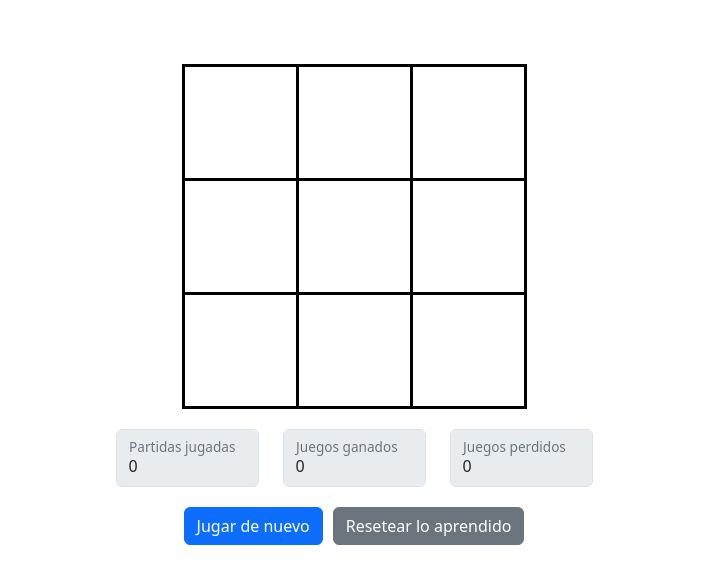
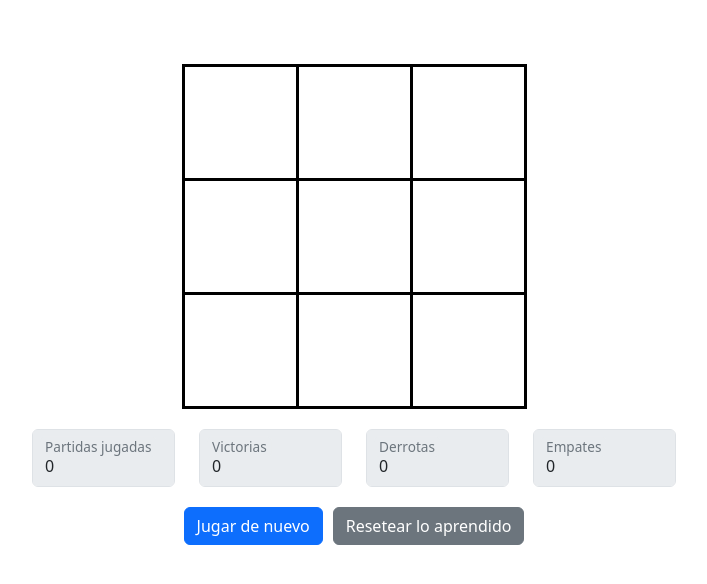
Before and after one commit to JavDav98/TotitoWeb, an Angular app: page / in a window 1280 px wide. Shown: the top 584 px of the page, without its empty margins (286-993 px from the left). Built offline with nearby package versions, Linux system fonts and the light colour scheme.

Commit message:
Paso de datos del componente hijo al padre, y contadores de partidas en funcionamiento

```diff
--- a/src/app/app.component.html
+++ b/src/app/app.component.html
@@ -1,32 +1,39 @@
 <div style="margin: 5% 0% 15px 0%">
-  <app-tablero></app-tablero>
+  <app-tablero (gameOverEvent)="contarPartidas($event)" #tablero></app-tablero>
 </div>
 
 
 <div class="row" align="center">
   <div class="col-sm-auto ">
     <div class="form-floating">
-      <input type="email" class="form-control" value="0" disabled>
+      <input type="email" class="form-control" value="{{jugadas}}" disabled>
       <label>Partidas jugadas</label>
     </div>
   </div>
 
   <div class="col-sm-auto">
     <div class="form-floating">
-      <input type="email" class="form-control" value="0" disabled>
-      <label >Juegos ganados</label>
+      <input type="email" class="form-control" value="{{ganadas}}" disabled>
+      <label >Victorias</label>
     </div>
   </div>
 
   <div class="col-sm-auto">
     <div class="form-floating">
-      <input type="email" class="form-control" value="0" disabled>
-      <label >Juegos perdidos</label>
+      <input type="email" class="form-control" value="{{perdidos}}" disabled>
+      <label >Derrotas</label>
+    </div>
+  </div>
+
+  <div class="col-sm-auto">
+    <div class="form-floating">
+      <input type="email" class="form-control" value="{{empates}}" disabled>
+      <label >Empates</label>
     </div>
   </div>
 </div>
 
 <div style="margin: 15px 20px 20px 20px" align="center">
-  <button type="button" class="btn btn-primary">Jugar de nuevo</button>
+  <button type="button" class="btn btn-primary" (click)="nuevaPartida()">Jugar de nuevo</button>
   <button type="button" class="btn btn-secondary">Resetear lo aprendido</button>
 </div>
--- a/src/app/app.component.ts
+++ b/src/app/app.component.ts
@@ -1,4 +1,5 @@
-import { Component } from '@angular/core';
+import {Component, ViewChild} from '@angular/core';
+import {TableroComponent} from "./tablero/tablero.component";
 
 @Component({
   selector: 'app-root',
@@ -6,6 +7,25 @@ import { Component } from '@angular/core';
   styleUrls: ['./app.component.css']
 })
 export class AppComponent {
+  @ViewChild('tablero') tableroComponent!: TableroComponent;
+  perdidos: number = 0;
+  ganadas: number = 0;
+  empates: number = 0;
+  jugadas: number = 0;
 
+  contarPartidas(partida: any){
+    if (partida.winPlayer == "PC"){
+      this.perdidos++;
+    }else if(partida.winPlayer == "humano"){
+      this.ganadas++;
+    }else{
+      this.empates++;
+    }
+    this.jugadas++;
+  }
+
+  nuevaPartida(){
+    this.tableroComponent.ngOnInit();
+  }
 
 }
--- a/src/app/app.module.ts
+++ b/src/app/app.module.ts
@@ -3,6 +3,7 @@ import { BrowserModule } from '@angular/platform-browser';
 
 import { AppComponent } from './app.component';
 import { TableroComponent } from './tablero/tablero.component';
+import { PartidaModel } from "./model/partida.model";
 
 @NgModule({
   declarations: [
--- a/src/app/model/partida.model.ts
+++ b/src/app/model/partida.model.ts
@@ -1,4 +1,5 @@
-interface PartidaModel{
+export interface PartidaModel {
   winer: String;
   movimientos: any[];
+
 }
--- a/src/app/tablero/tablero.component.ts
+++ b/src/app/tablero/tablero.component.ts
@@ -1,17 +1,19 @@
-import { Component, Input} from '@angular/core';
-import {Observable} from "rxjs";
+import {Component, EventEmitter, Input, OnInit, Output} from '@angular/core';
+import {PartidaModel} from "../model/partida.model";
 
 @Component({
   selector: 'app-tablero',
   templateUrl: './tablero.component.html',
   styleUrls: ['./tablero.component.css']
 })
-export class TableroComponent {
+export class TableroComponent implements OnInit{
 
+  @Output() gameOverEvent = new EventEmitter<PartidaModel>();
   jugadorActual: String = "humano";
-  movimientoH: any[] = [];
-  movimientoPC: any[] = []
+  movimientoH: any[][] = [];
+  movimientoPC: any[][] = []
   winer: String = "";
+  partida: any = {};
 
   // 0->no jugado, 1->equis-PC, 2->circulo-Humano
   tablero: number[][] = [
@@ -20,6 +22,18 @@ export class TableroComponent {
     [0, 0, 0]
   ]
 
+  ngOnInit() {
+    this.jugadorActual = "humano";
+    this.movimientoPC = [];
+    this.movimientoH = [];
+    this.winer = "";
+    this.partida = {};
+    this.tablero = [
+      [0, 0, 0],
+      [0, 0, 0],
+      [0, 0, 0]
+    ]
+  }
   mover(fila: number, columna: number, player: String){
     if (this.tablero[0].includes(0)||this.tablero[1].includes(0)||this.tablero[2].includes(0)) {
       if (this.winer == "" && this.tablero[fila][columna] === 0) {
@@ -35,6 +49,7 @@ export class TableroComponent {
         }
       }
     }else if(this.winer == ""){
+      this.prepDataPartida(this.movimientoH, this.movimientoPC, "empate", "")
       alert("Es un empate")
     }
 
@@ -48,12 +63,16 @@ export class TableroComponent {
         if (this.tablero[fila][columna] === 0){
           this.tablero[fila][columna] = 1;
           this.movimientoPC.push([fila,  columna]);
+          setTimeout(() => {
+            this.validarGanador(this.jugadorActual)
+          }, 100);
         }else{
           this.moverPC(this.jugadorActual)
         }
         this.jugadorActual="humano"
       }
     }else if(this.winer == ""){
+      this.prepDataPartida(this.movimientoH, this.movimientoPC, "empate", "")
       alert("Es un empate")
     }
   }
@@ -62,82 +81,104 @@ export class TableroComponent {
     if (this.winer===""){
       if (this.tablero[0][0]===this.tablero[1][1]&&this.tablero[1][1]===this.tablero[2][2]&&this.tablero[2][2]!==0){
         if (this.tablero[0][0]===1){
+          this.prepDataPartida(this.movimientoH, this.movimientoPC, "PC", this.movimientoPC)
           this.winer = "PC";
           alert("¡Perdiste!")
         }else{
+          this.prepDataPartida(this.movimientoH, this.movimientoPC, p, this.movimientoH)
           this.winer = p;
           alert("¡Ganaste!")
         }
       }else if (this.tablero[2][0]===this.tablero[1][1]&&this.tablero[1][1]===this.tablero[0][2]&&this.tablero[0][2]!==0){
         if (this.tablero[2][0]===1){
+          this.prepDataPartida(this.movimientoH, this.movimientoPC, "PC", this.movimientoPC)
           this.winer = "PC";
           alert("¡Perdiste!")
         }else{
+          this.prepDataPartida(this.movimientoH, this.movimientoPC, p, this.movimientoH)
           this.winer = p;
           alert("¡Ganaste!")
         }
       }else if (this.tablero[2][0]===this.tablero[1][1]&&this.tablero[1][1]===this.tablero[0][2]&&this.tablero[0][2]!==0){
         if (this.tablero[2][0]===1){
+          this.prepDataPartida(this.movimientoH, this.movimientoPC, "PC", this.movimientoPC)
           this.winer = "PC";
           alert("¡Perdiste!")
         }else{
+          this.prepDataPartida(this.movimientoH, this.movimientoPC, p, this.movimientoH)
           this.winer = p;
           alert("¡Ganaste!")
         }
       }else if (this.tablero[0][0]===this.tablero[0][1]&&this.tablero[0][1]===this.tablero[0][2]&&this.tablero[0][2]!==0){
         if (this.tablero[0][0]===1){
+          this.prepDataPartida(this.movimientoH, this.movimientoPC, "PC", this.movimientoPC)
           this.winer = "PC";
           alert("¡Perdiste!")
         }else{
+          this.prepDataPartida(this.movimientoH, this.movimientoPC, p, this.movimientoH)
           this.winer = p;
           alert("¡Ganaste!")
         }
       }else if (this.tablero[1][0]===this.tablero[1][1]&&this.tablero[1][1]===this.tablero[1][2]&&this.tablero[1][2]!==0){
         if (this.tablero[1][0]===1){
+          this.prepDataPartida(this.movimientoH, this.movimientoPC, "PC", this.movimientoPC)
           this.winer = "PC";
           alert("¡Perdiste!")
         }else{
+          this.prepDataPartida(this.movimientoH, this.movimientoPC, p, this.movimientoH)
           this.winer = p;
           alert("¡Ganaste!")
         }
       }else if (this.tablero[2][0]===this.tablero[2][1]&&this.tablero[2][1]===this.tablero[2][2]&&this.tablero[2][2]!==0){
         if (this.tablero[2][0]===1){
+          this.prepDataPartida(this.movimientoH, this.movimientoPC, "PC", this.movimientoPC)
           this.winer = "PC";
           alert("¡Perdiste!")
         }else{
+          this.prepDataPartida(this.movimientoH, this.movimientoPC, p, this.movimientoH)
           this.winer = p;
-          alert(this.winer)
+          alert("¡Ganaste!")
         }
       }else if (this.tablero[0][0]===this.tablero[1][0]&&this.tablero[1][0]===this.tablero[2][0]&&this.tablero[2][0]!==0){
         if (this.tablero[0][0]===1){
+          this.prepDataPartida(this.movimientoH, this.movimientoPC, "PC", this.movimientoPC)
           this.winer = "PC";
           alert("¡Perdiste!")
         }else{
+          this.prepDataPartida(this.movimientoH, this.movimientoPC, p, this.movimientoH)
           this.winer = p;
           alert("¡Ganaste!")
         }
       }else if (this.tablero[0][1]===this.tablero[1][1]&&this.tablero[1][1]===this.tablero[2][1]&&this.tablero[2][1]!==0){
         if (this.tablero[0][1]===1){
+          this.prepDataPartida(this.movimientoH, this.movimientoPC, "PC", this.movimientoPC)
           this.winer = "PC";
           alert("¡Perdiste!")
         }else{
+          this.prepDataPartida(this.movimientoH, this.movimientoPC, p, this.movimientoH)
           this.winer = p;
           alert("¡Ganaste!")
         }
       }else if (this.tablero[0][2]===this.tablero[1][2]&&this.tablero[1][2]===this.tablero[2][2]&&this.tablero[2][2]!==0){
         if (this.tablero[0][2]===1){
+          this.prepDataPartida(this.movimientoH, this.movimientoPC, "PC", this.movimientoPC)
           this.winer = "PC";
           alert("¡Perdiste!")
         }else{
+          this.prepDataPartida(this.movimientoH, this.movimientoPC, p, this.movimientoH)
           this.winer = p;
           alert("¡Ganaste!")
         }
       }
-      if (this.winer != ""){
-        console.log(`Movimientos del jugador ${this.movimientoH[0]}`)
-        console.log(`Movimientos del jugador ${this.movimientoPC[1]}`)
     }
   }
+
+  prepDataPartida(movH: any, movPC: any, winPlayer: String, movWiner: any){
+    this.partida.movH = movH;
+    this.partida.movPC = movPC;
+    this.partida.winPlayer = winPlayer;
+    this.partida.movWiner = movWiner;
+    this.gameOverEvent.emit(this.partida);
   }
 
 
```
Lines whose indentation alone changed are shown as unchanged.
